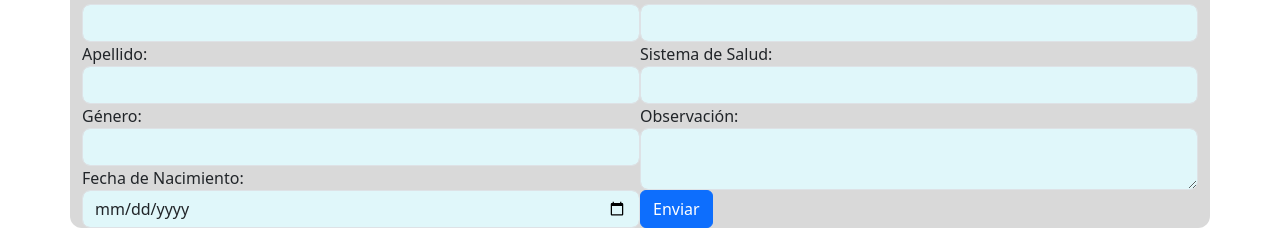
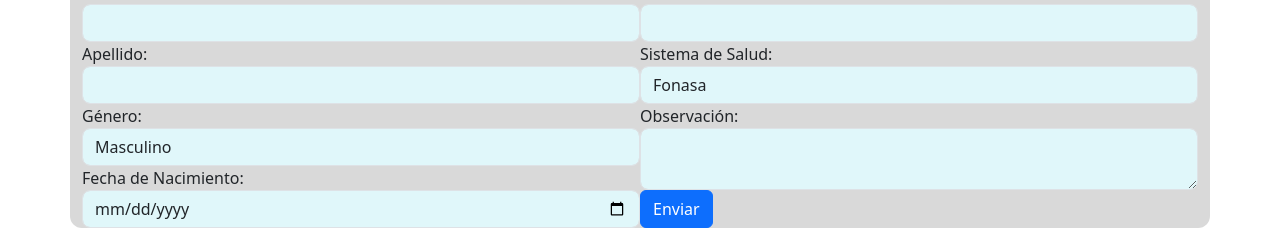
Before and after one commit to kasimkid/Sistema-de-Matricula-Escolar, a React (Create React App) app: page /formstudent in a window 1280 px wide. Shown: the part 158-388 px from the top of the page. Built offline with nearby package versions, Linux system fonts and the light colour scheme.

Commit message:
select add in form

```diff
--- a/src/components/StudentForm.js
+++ b/src/components/StudentForm.js
@@ -24,7 +24,11 @@ export const StudentForm = () => {
                         </div>
                         <div className="form-group">
                             <label htmlFor="genre">Género:</label>
-                            <input type="text" className="form-control" id="genre" name="genre" />
+                            <select className="form-control" id="genre" name="genre">
+                               <option value="" disabled hidden></option>
+                                <option value="Masculino">Masculino</option>
+                                <option value="Femenino">Femenino</option>
+                            </select>
                         </div>
                         <div className="form-group">
                             <label htmlFor="birthday">Fecha de Nacimiento:</label>
@@ -42,11 +46,18 @@ export const StudentForm = () => {
                         </div>
                         <div className="form-group">
                             <label htmlFor="health_system">Sistema de Salud:</label>
-                            <input type="text" className="form-control" id="health_system" name="health_system" />
+                            <select className="form-control" id="health_system" name="health_system">
+                                <option value=""disabled hidden></option>
+                                <option value="Fonasa">Fonasa</option>
+                                <option value="Isapre">Isapre</option>
+                                <option value="Dipreca">Dipreca</option>
+                                <option value="Capredena">Capredena</option>
+                                <option value="Disanfa">Disanfa</option>
+                            </select>
                         </div>
                         <div className="form-group">
                             <label htmlFor="observation">Observación:</label>
-                            <textarea className="form-control" id="observation" name="observation"></textarea>
+                            <textarea className="form-control" id="observation" name="observation" maxLength="250"></textarea>
                         </div>
                         <button type="submit" className="btn btn-primary">Enviar</button>
                     </div>
--- a/src/views/Home.js
+++ b/src/views/Home.js
@@ -12,7 +12,5 @@ export const Home = () => {
             </section>
 
         </>
-
-
     )
 }
```
Also changed, not shown: 1 other file (tests, documents, lock files or other folders).
